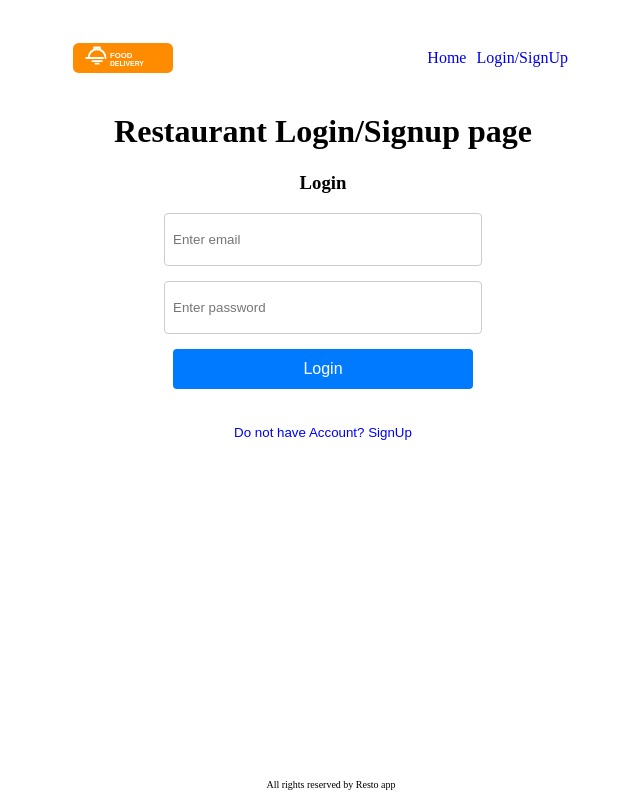
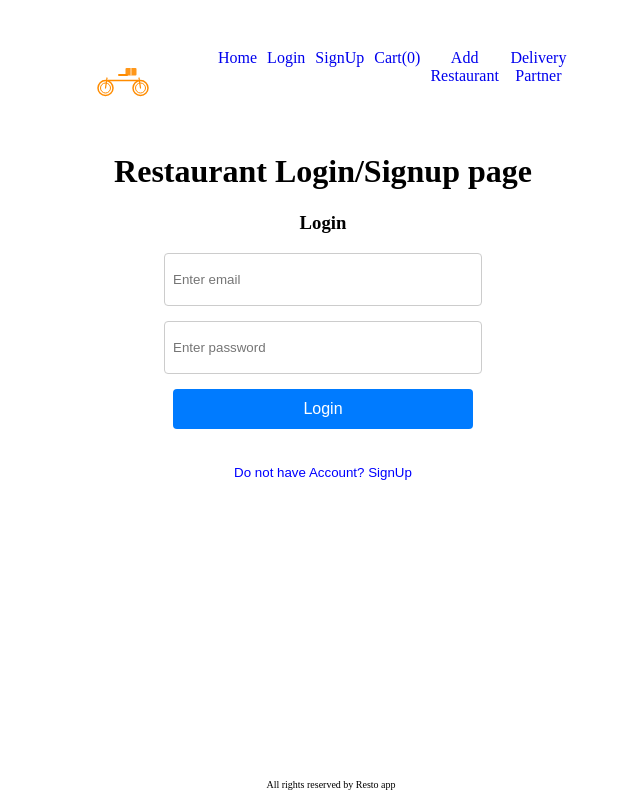
Before and after one commit to Agarwalsonali/Food_Delivery_WebApp, a Next.js app: page /restaurant in a window 1280 px wide. Shown: the whole page, without its empty margins (317-957 px from the left). Built offline with nearby package versions, Linux system fonts and the light colour scheme.

Commit message:
fixed navbar

```diff
--- a/src/app/_components/Header.js
+++ b/src/app/_components/Header.js
@@ -28,9 +28,9 @@ const RestaurantHeader = () => {
     <div className='header-wrapper'>
       <div className='logo'>
         <img
-          src='/food-delivery-logo.svg'
+          src='/logo.svg'
           alt='Food Delivery'
-          style={{ width: 100, height: 60, objectFit: 'contain' }}
+          style={{ width: 100, height: 100, objectFit: 'contain' }}
         />
       </div>
       <ul>
--- a/src/app/restaurant/page.js
+++ b/src/app/restaurant/page.js
@@ -3,7 +3,7 @@
 import { useState } from "react";
 import RestaurantLogin from "../_components/Login";
 import RestaurantSignup from "../_components/Signup";
-import RestaurantHeader from "../_components/Header";
+import CustomerHeader from "../_components/CustomerHeader";
 import './style.css'
 import RestaurantFooter from "../_components/Footer";
 
@@ -13,7 +13,7 @@ const Restaurant = ()=>{
     return (
         <>
         <div className="container">
-            <RestaurantHeader />
+            <CustomerHeader />
              <h1>Restaurant Login/Signup page</h1>
             {
                 login ? <RestaurantLogin /> : <RestaurantSignup />
```
